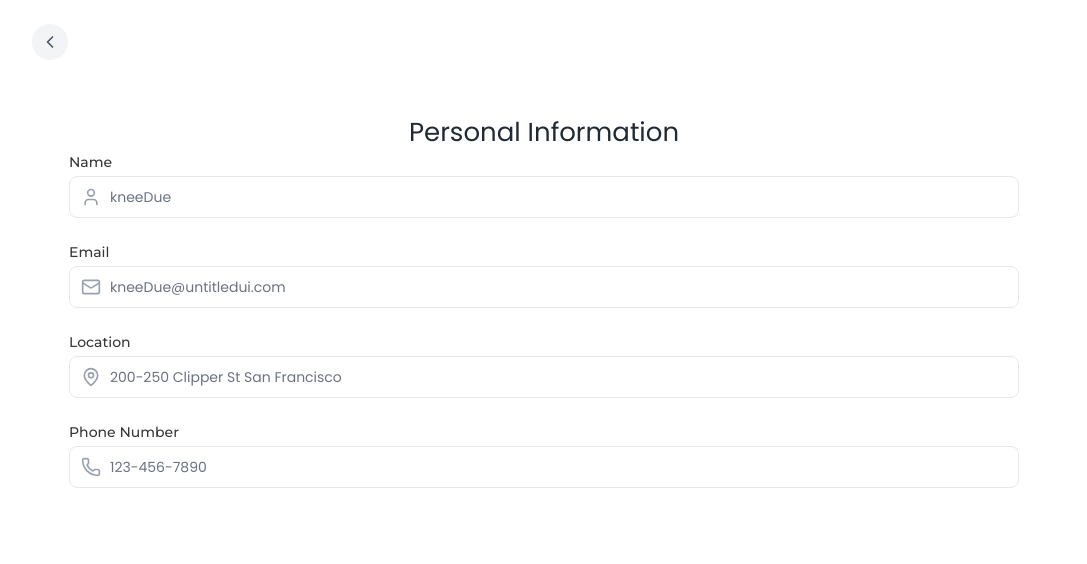
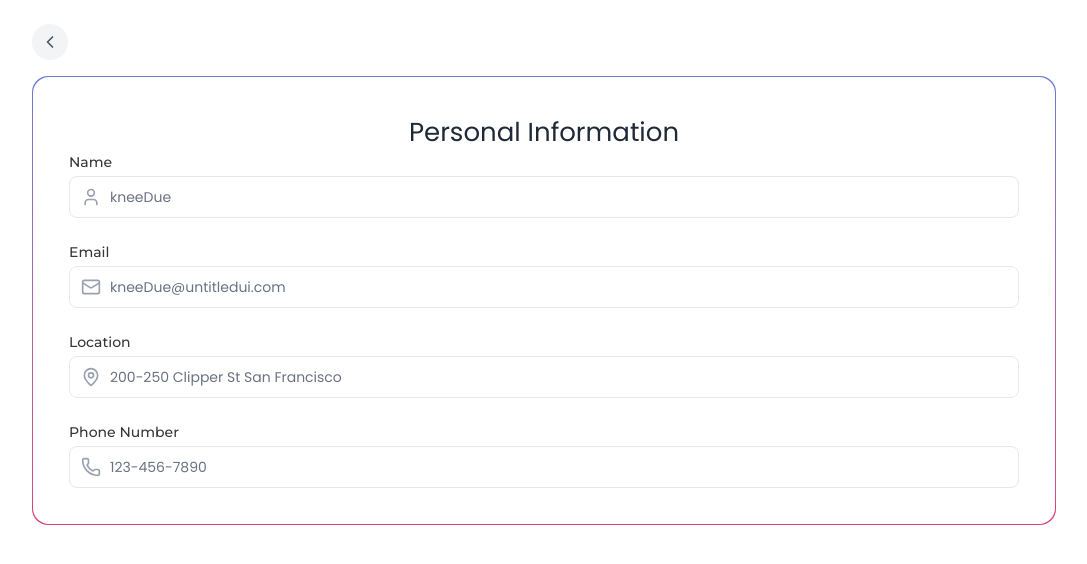
Before and after one commit to Huma-volve/R8_react1_safarni, a React (Vite) app in the folder safarni/: page /profile/personal-info in a window 1280 px wide. Shown: the top 564 px of the page, without its empty margins (96-1183 px from the left). Built offline with nearby package versions, Linux system fonts and the light colour scheme.

Commit message:
Update index.css

```diff
--- a/safarni/src/index.css
+++ b/safarni/src/index.css
@@ -4,6 +4,8 @@
   --font-poppins: "Poppins", sans-serif;
   --font-montserrat: "Montserrat", sans-serif;
   --font-roboto: "Roboto", sans-serif;
+  --color-brand-purple: #687ad3;
+  --color-brand-pink: #da437a;
 }
 :root {
   font-family: "Inter", system-ui, -apple-system, sans-serif;
```
